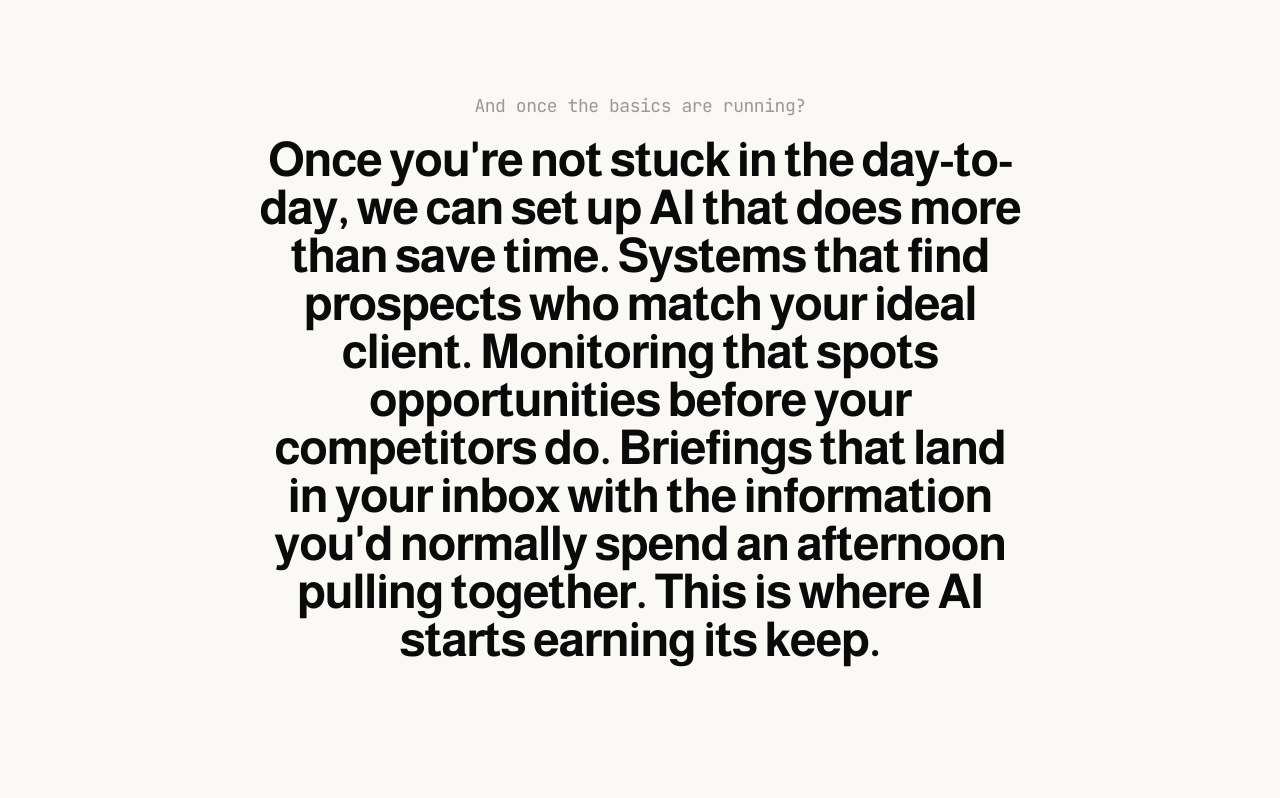
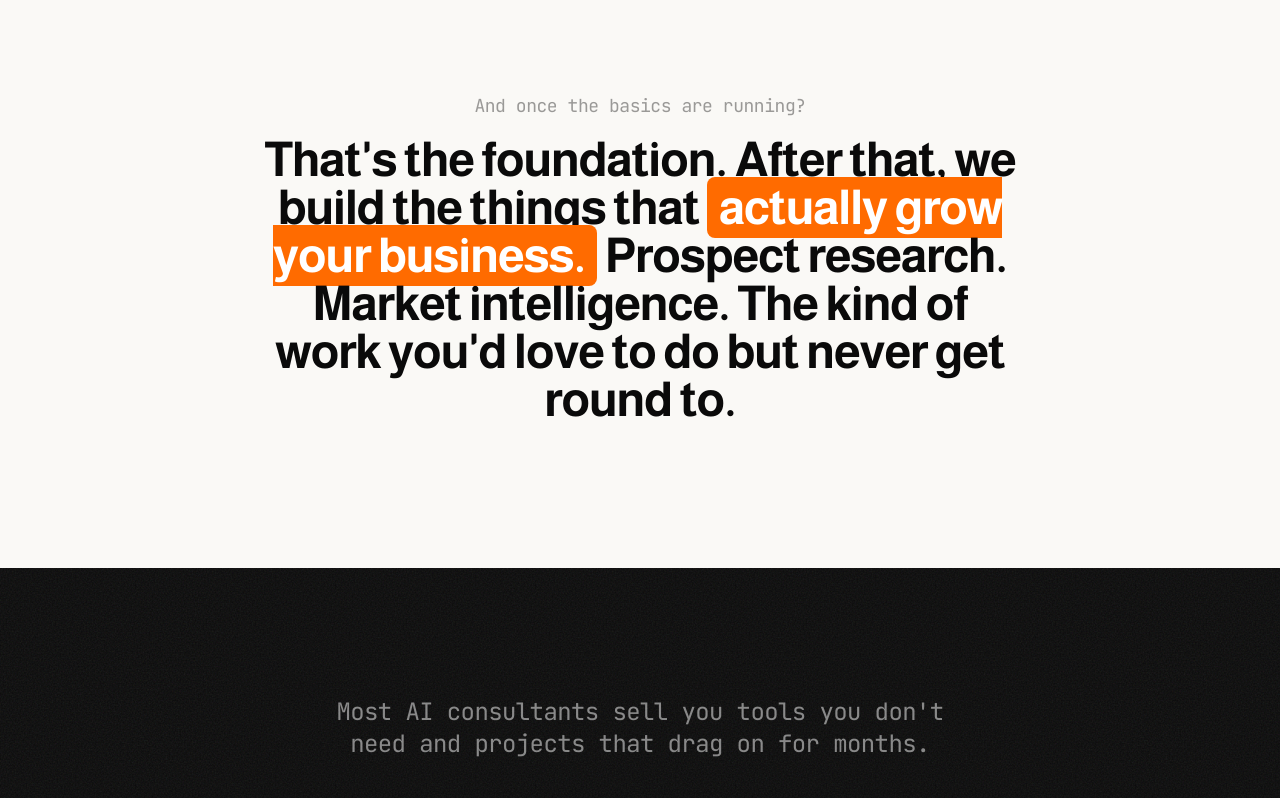
Before and after one commit to mattg06-dk/intent-consulting, a React (Vite) app: page / in a window 1280 px wide. Shown: the part 1320-2118 px from the top of the page. Built offline with nearby package versions, Linux system fonts and the light colour scheme.

Commit message:
Tighten 'once the basics are running' copy

```diff
--- a/src/App.jsx
+++ b/src/App.jsx
@@ -307,7 +307,7 @@ function Features() {
         <div className="feat-card mt-24 mb-12 max-w-3xl mx-auto text-center">
           <p className="text-base md:text-lg font-mono text-dark/40 mb-4 tracking-tight">And once the basics are running?</p>
           <p className="text-3xl md:text-5xl font-sans font-bold tracking-tight leading-tight">
-            Once you're not stuck in the day-to-day, we can set up AI that does more than save time. Systems that find prospects who match your ideal client. Monitoring that spots opportunities before your competitors do. Briefings that land in your inbox with the information you'd normally spend an afternoon pulling together. This is where AI starts earning its keep.
+            That's the foundation. After that, we build the things that <span className="bg-accent text-white px-3 py-1 rounded-lg">actually grow your business.</span> Prospect research. Market intelligence. The kind of work you'd love to do but never get round to.
           </p>
         </div>
       </div>
```
